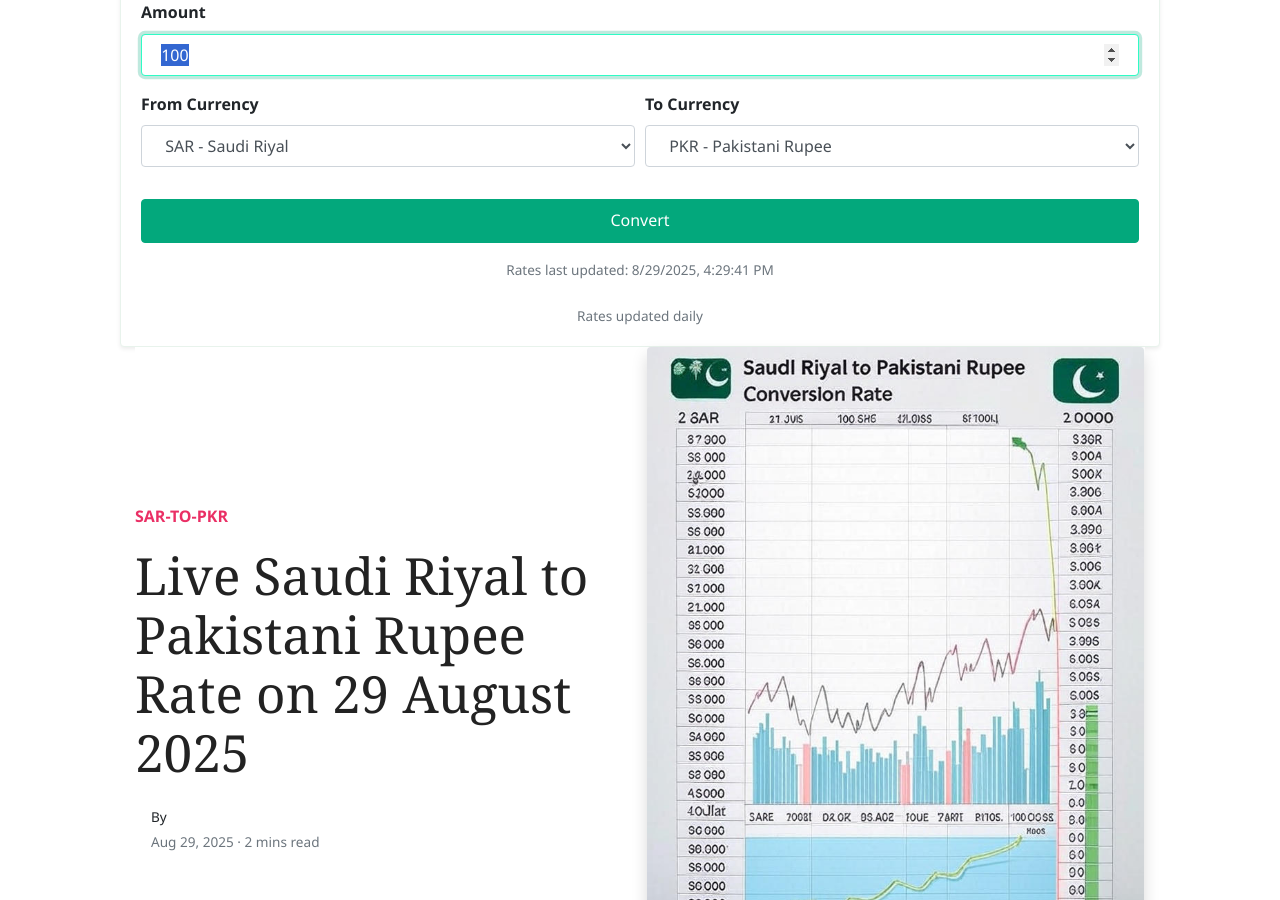
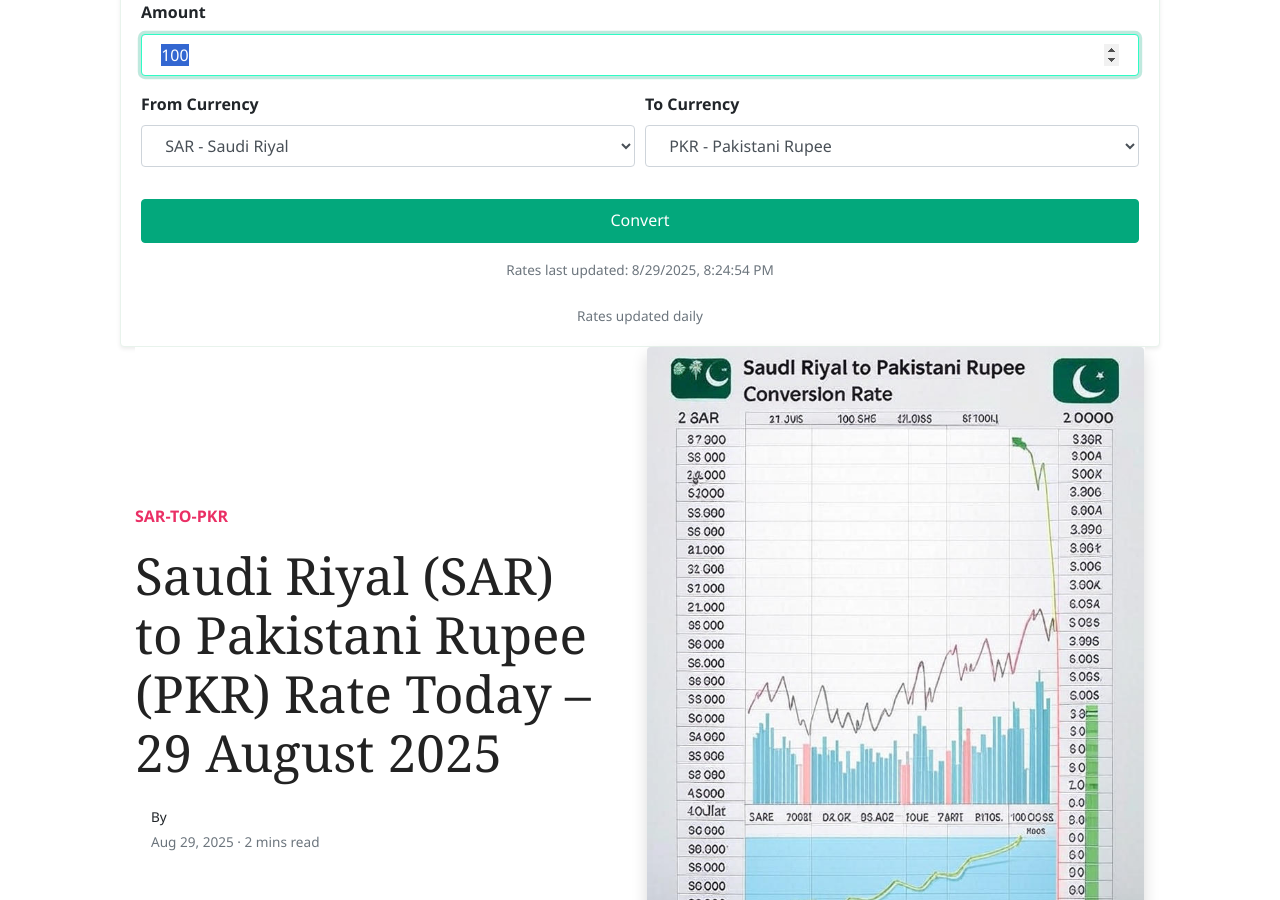
Before and after one commit to mlcom/mlcom.github.io, a Jekyll site: the page built from _posts/2025-08-29-today-saudi-riyal-to-pkr-exchange-rate-august-2025-prices-updated-sar-to-pkr.md, in a window 1280 px wide and 900 px high, scrolled down 242 px. Built offline with Jekyll 4.4.1, drawn with Linux system fonts in a browser that asks for light colours; nearby versions of some CDN libraries; comment, search, counter and statistics services are not loaded.

Commit message:
Automated: Update currency rates and generate daily posts

```diff
--- a/_data/rates.yml
+++ b/_data/rates.yml
@@ -1,4 +1,4 @@
-last_updated_utc: '2025-08-29T16:29:41.783542+00:00'
+last_updated_utc: '2025-08-29T20:24:54.925568+00:00'
 rates:
   AED: 3.6725
   AFN: 68.4497
--- a/_posts/2025-08-29-today-saudi-riyal-to-pkr-exchange-rate-august-2025-prices-updated-sar-to-pkr.md
+++ b/_posts/2025-08-29-today-saudi-riyal-to-pkr-exchange-rate-august-2025-prices-updated-sar-to-pkr.md
@@ -1,6 +1,6 @@
 ---
 layout: post
-title:  'Live Saudi Riyal to Pakistani Rupee Rate on 29 August 2025'
+title:  'Saudi Riyal (SAR) to Pakistani Rupee (PKR) Rate Today – 29 August 2025'
 author: jane
 categories: [ sar-to-pkr ]
 image: assets/images/sar-to-pkr-rate-today.jpg
```
